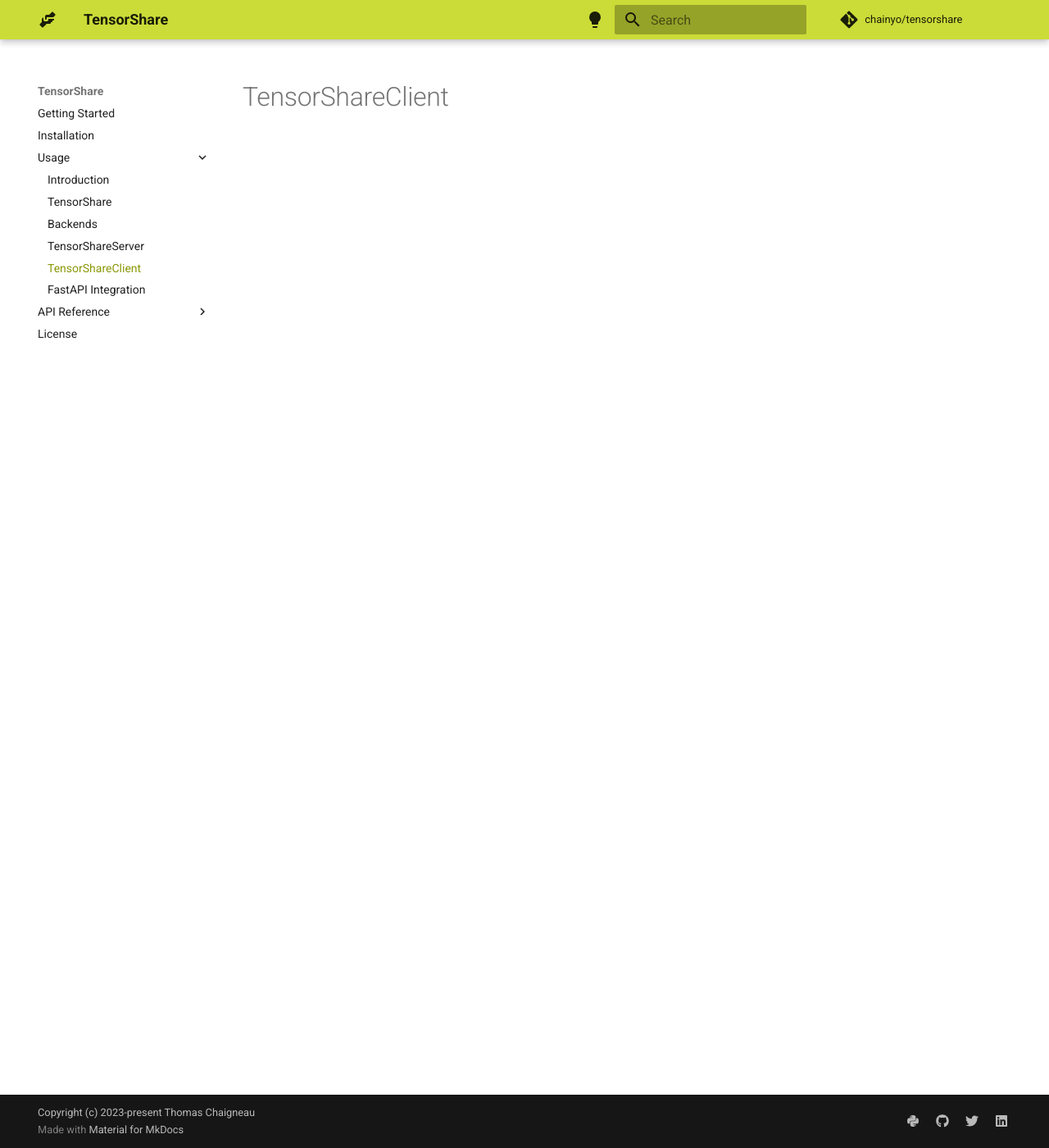
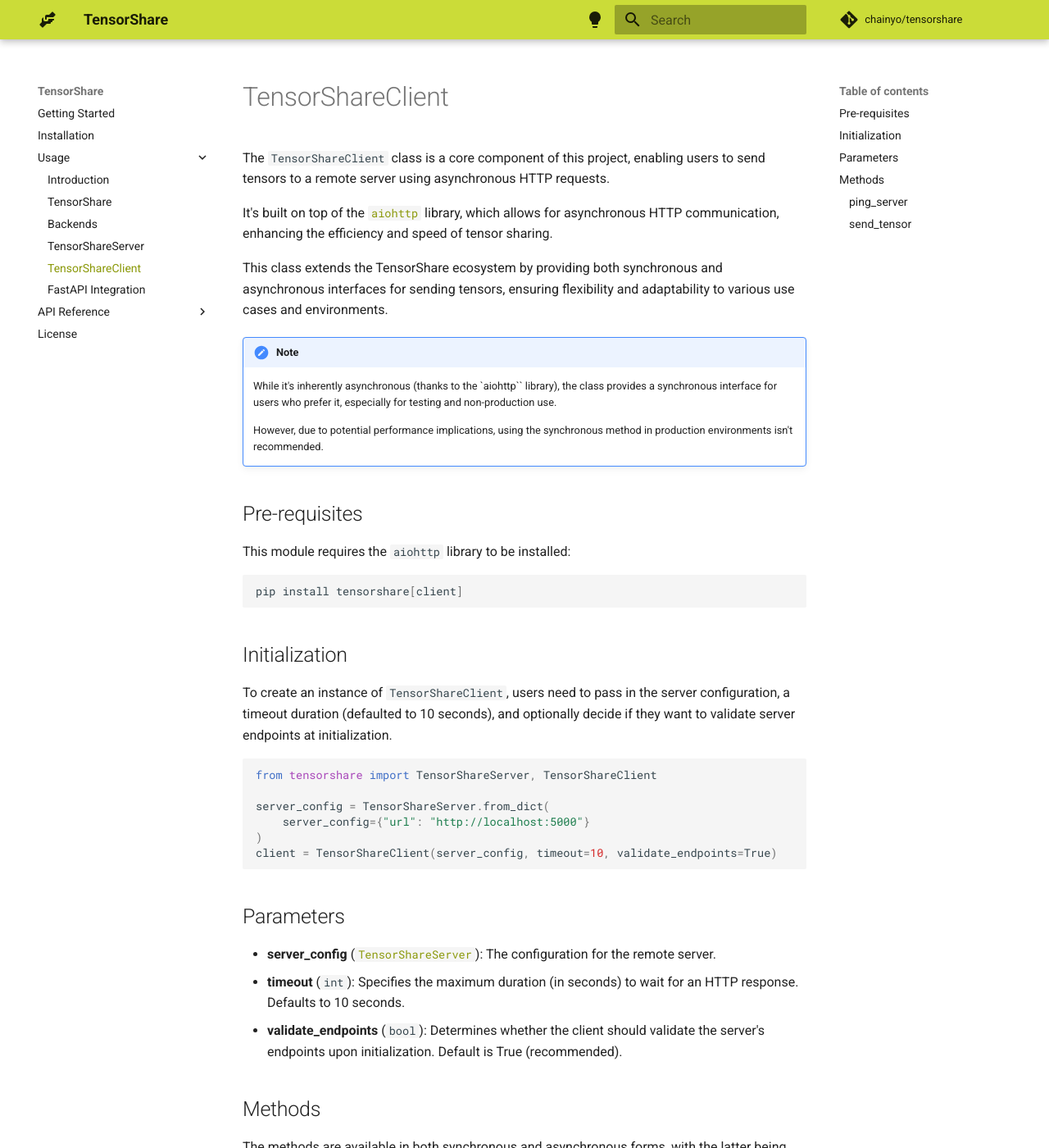
Before and after one commit to chainyo/tensorshare, an MkDocs documentation site: the page built from docs/usage/tensorshare_client.md, in a window 1280 px wide and 1400 px high. Shown: the whole window at 82% size. Built offline with MkDocs 1.6.1 and Material for MkDocs 9.7.7, drawn with Linux system fonts in a browser that asks for light colours; comment, search, counter and statistics services are not loaded; some of the changed text lies outside the part shown.

Commit message:
add client and update server doc

````diff
--- a/docs/usage/tensorshare_client.md
+++ b/docs/usage/tensorshare_client.md
@@ -1 +1,130 @@
-TODO: Describe the client and its usage.
+The `TensorShareClient` class is a core component of this project, enabling users to send tensors to a remote server
+using asynchronous HTTP requests.
+
+It's built on top of the [`aiohttp`](https://github.com/aio-libs/aiohttp) library, which allows for asynchronous HTTP communication, enhancing the efficiency and speed of tensor sharing.
+
+This class extends the TensorShare ecosystem by providing both synchronous and asynchronous interfaces for
+sending tensors, ensuring flexibility and adaptability to various use cases and environments.
+
+!!! note
+    While it's inherently asynchronous (thanks to the `aiohttp`` library), the class provides
+    a synchronous interface for users who prefer it, especially for testing and non-production use.
+
+    However, due to potential performance implications, using the synchronous method in production environments
+    isn't recommended.
+
+## Pre-requisites
+
+This module requires the `aiohttp` library to be installed:
+
+``` bash
+pip install tensorshare[client]
+```
+
+## Initialization
+
+To create an instance of `TensorShareClient`, users need to pass in the server configuration, a timeout duration
+(defaulted to 10 seconds), and optionally decide if they want to validate server endpoints at initialization.
+
+``` python
+from tensorshare import TensorShareServer, TensorShareClient
+
+server_config = TensorShareServer.from_dict(
+    server_config={"url": "http://localhost:5000"}
+)
+client = TensorShareClient(server_config, timeout=10, validate_endpoints=True)
+```
+
+## Parameters
+
+* __server_config__ ([`TensorShareServer`](../usage/tensorshare_server)): The configuration for the remote server.
+* __timeout__ (`int`): Specifies the maximum duration (in seconds) to wait for an HTTP response. Defaults to 10 seconds.
+* __validate_endpoints__ (`bool`): Determines whether the client should validate the server's endpoints upon initialization. Default is True (recommended).
+
+## Methods
+
+The methods are available in both synchronous and asynchronous forms, with the latter being prefixed with `async_`.
+The asynchronous methods are recommended for production use, as they are non-blocking and more efficient.
+
+!!! note
+    The synchronous methods are using the asynchronous ones under the hood wrapped in a `asyncio.run` call,
+
+### `ping_server`
+
+The `ping_server` method sends a `GET` request to the server's `/ping` endpoint, which returns a `DefaultResponse`
+object with a `status_code` of `200` if the server is up and running.
+
+=== "Sync"
+
+    ``` python
+    from tensorshare import TensorShareServer, TensorShareClient
+
+    server_config = TensorShareServer.from_dict(
+        server_config={"url": "http://localhost:5000"}
+    )
+    client = TensorShareClient(server_config)
+
+    r = client.ping_server()
+    print(r)
+    >>> True
+    ```
+
+=== "Async"
+
+    ``` python
+    import asyncio
+    from tensorshare import TensorShareServer, TensorShareClient
+
+    server_config = TensorShareServer.from_dict(
+        server_config={"url": "http://localhost:5000"}
+    )
+    client = TensorShareClient(server_config)
+
+    async def main():
+        r = await client.async_ping_server()
+        print(r)
+
+    asyncio.run(main())
+    >>> True
+    ```
+
+### `send_tensor`
+
+The `send_tensor` method sends a tensor to the server's `/receive_tensor` endpoint, which returns the `response_model`
+defined in the server's configuration.
+
+=== "Sync"
+
+    ``` python
+    import torch
+    from tensorshare import TensorShare, TensorShareServer, TensorShareClient
+
+    server_config = TensorShareServer.from_dict(
+        server_config={"url": "http://localhost:5000"}
+    )
+    client = TensorShareClient(server_config)
+
+    ts = TensorShare.from_dict({"embeddings": torch.rand(10, 10)})
+
+    r = client.send_tensor(ts)
+    ```
+
+=== "Async"
+
+    ``` python
+    import asyncio
+    import torch
+    from tensorshare import TensorShare, TensorShareServer, TensorShareClient
+
+    server_config = TensorShareServer.from_dict(
+        server_config={"url": "http://localhost:5000"}
+    )
+    client = TensorShareClient(server_config)
+
+    ts = TensorShare.from_dict({"embeddings": torch.rand(10, 10)})
+
+    async def main():
+        r = await client.async_send_tensor(ts)
+
+    asyncio.run(main())
+    ```
````
Also changed, not shown: docs/usage/tensorshare_server.md (+9 -7 lines).
